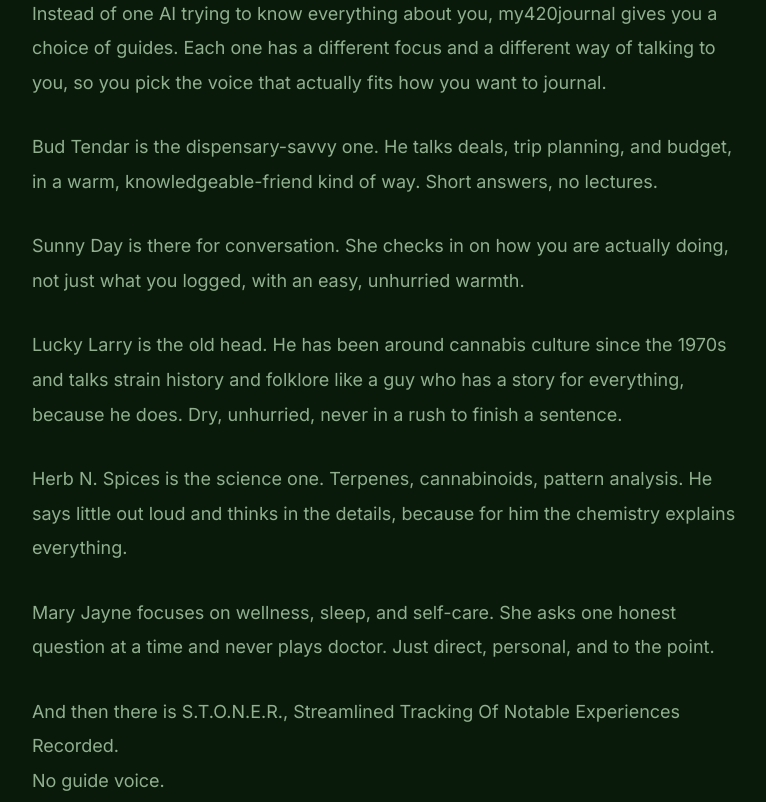
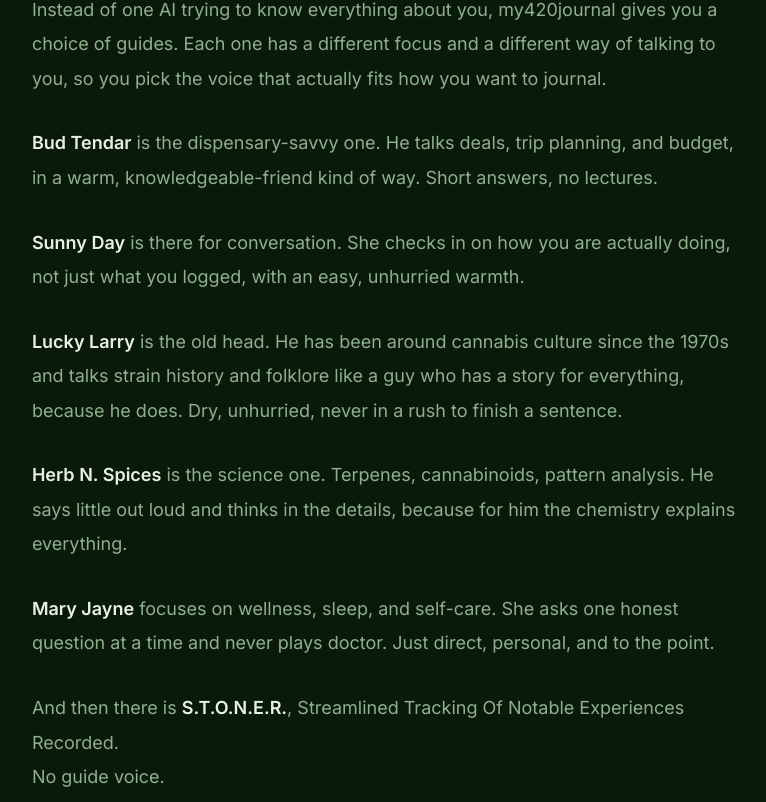
Before and after one commit to casevoiceai/my420journal-app, a React (Vite) app: page /about in a window 1280 px wide. Shown: the part 2874-3676 px from the top of the page, without its empty margins (426-1192 px from the left). Built offline with nearby package versions, Linux system fonts and the light colour scheme.

Commit message:
Apply About section styling fixes

```diff
--- a/src/marketing/MarketingAbout.jsx
+++ b/src/marketing/MarketingAbout.jsx
@@ -60,7 +60,9 @@ export function AboutSection({ id = undefined, tone = 'base' }) {
               <h2 className="origin-story-section-title">
                 TLDR:
                 <br />
-                Built a baby panopticon. Deleted it the same day.
+                Built a baby panopticon.
+                <br />
+                Deleted it the same day.
               </h2>
             </div>
             <div className="origin-story-copy">
@@ -114,22 +116,22 @@ export function AboutSection({ id = undefined, tone = 'base' }) {
                 Instead of one AI trying to know everything about you, my420journal gives you a choice of guides. Each one has a different focus and a different way of talking to you, so you pick the voice that actually fits how you want to journal.
               </p>
               <p>
-                Bud Tendar is the dispensary-savvy one. He talks deals, trip planning, and budget, in a warm, knowledgeable-friend kind of way. Short answers, no lectures.
+                <span className="origin-story-guide-name">Bud Tendar</span> is the dispensary-savvy one. He talks deals, trip planning, and budget, in a warm, knowledgeable-friend kind of way. Short answers, no lectures.
               </p>
               <p>
-                Sunny Day is there for conversation. She checks in on how you are actually doing, not just what you logged, with an easy, unhurried warmth.
+                <span className="origin-story-guide-name">Sunny Day</span> is there for conversation. She checks in on how you are actually doing, not just what you logged, with an easy, unhurried warmth.
               </p>
               <p>
-                Lucky Larry is the old head. He has been around cannabis culture since the 1970s and talks strain history and folklore like a guy who has a story for everything, because he does. Dry, unhurried, never in a rush to finish a sentence.
+                <span className="origin-story-guide-name">Lucky Larry</span> is the old head. He has been around cannabis culture since the 1970s and talks strain history and folklore like a guy who has a story for everything, because he does. Dry, unhurried, never in a rush to finish a sentence.
               </p>
               <p>
-                Herb N. Spices is the science one. Terpenes, cannabinoids, pattern analysis. He says little out loud and thinks in the details, because for him the chemistry explains everything.
+                <span className="origin-story-guide-name">Herb N. Spices</span> is the science one. Terpenes, cannabinoids, pattern analysis. He says little out loud and thinks in the details, because for him the chemistry explains everything.
               </p>
               <p>
-                Mary Jayne focuses on wellness, sleep, and self-care. She asks one honest question at a time and never plays doctor. Just direct, personal, and to the point.
+                <span className="origin-story-guide-name">Mary Jayne</span> focuses on wellness, sleep, and self-care. She asks one honest question at a time and never plays doctor. Just direct, personal, and to the point.
               </p>
               <p>
-                And then there is S.T.O.N.E.R., Streamlined Tracking Of Notable Experiences Recorded.
+                And then there is <span className="origin-story-guide-name">S.T.O.N.E.R.</span>, Streamlined Tracking Of Notable Experiences Recorded.
                 <br />
                 No guide voice.
                 <br />
@@ -262,15 +264,20 @@ const originStoryStyles = `
     color: ${S.textPrimary};
     font-family: ${marketingFonts.playfair};
     font-size: 21px;
+    font-style: italic;
     line-height: 1.55;
   }
 
   .origin-story-threat {
     color: ${S.textPrimary} !important;
     font-family: ${marketingFonts.playfair} !important;
-    font-size: 28px !important;
+    font-style: italic;
     font-weight: 700;
-    line-height: 1.2 !important;
+  }
+
+  .origin-story-guide-name {
+    color: ${S.textPrimary};
+    font-weight: 800;
   }
 
   .origin-story-closing {
@@ -326,7 +333,6 @@ const originStoryStyles = `
       line-height: 1.58;
     }
 
-    .origin-story-threat,
     .origin-story-closing {
       font-size: 32px !important;
     }
```
